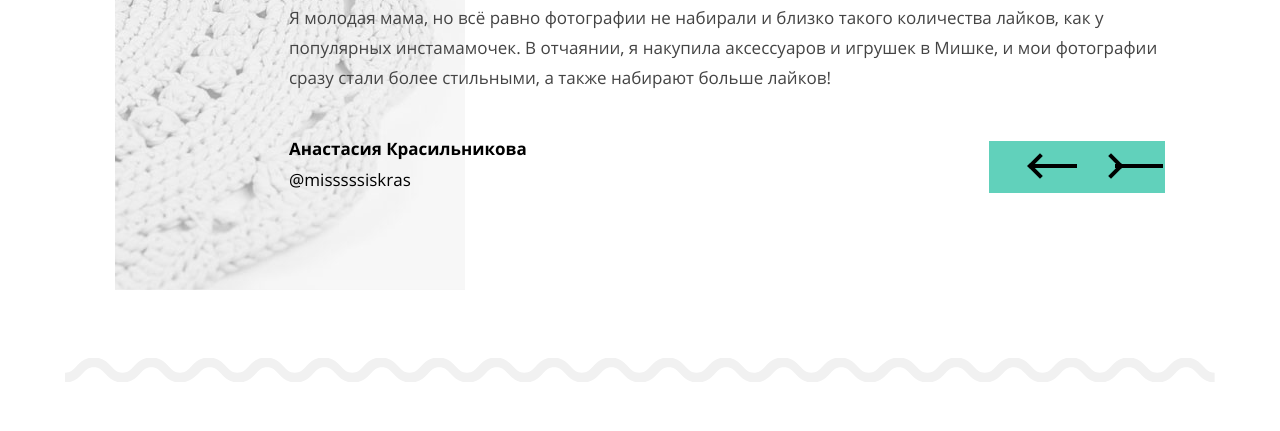
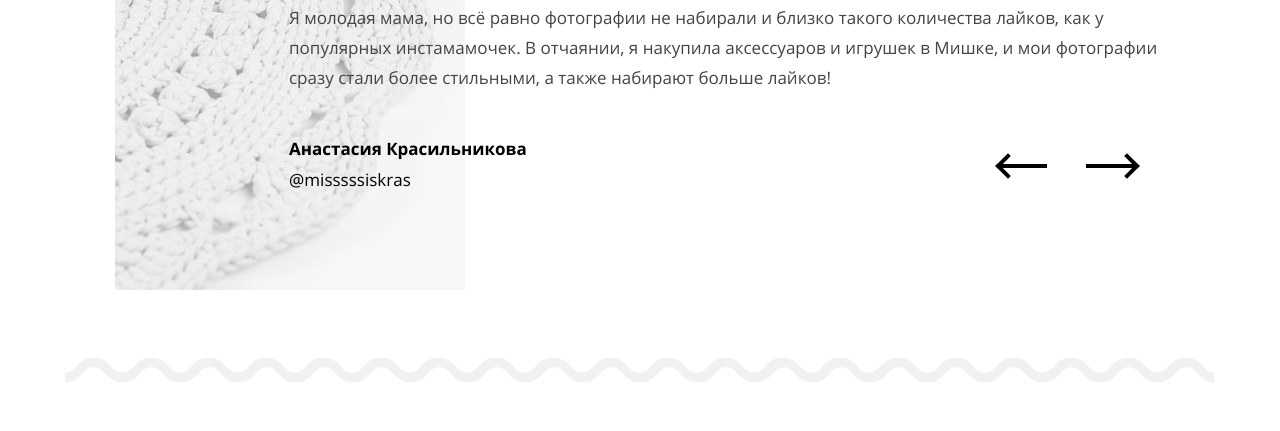
Before and after one commit to htmlacademy-adaptive/2135043-mishka-28, a website: page source/index.html in a window 1280 px wide. Shown: the part 2502-2933 px from the top of the page. Drawn offline with nearby package versions, Linux system fonts and the light colour scheme; files that its build step writes are made by us from their sources.

Commit message:
Корректировка стрелок в блоке Отзывы

```diff
--- a/source/sass/blocks/button.scss
+++ b/source/sass/blocks/button.scss
@@ -29,10 +29,14 @@
     }
 
     @media (min-width: $tablet-width) {
-      width: 88px;
-      padding: 13px 19px;
+      width: 70px;
+      padding: 13px 10px;
       border: none;
-      background-color: $tiffany;
+
+      &::after {
+        top: 23px;
+        left: 10px;
+      }
     }
   }
 
@@ -55,10 +59,14 @@
     }
 
     @media (min-width: $tablet-width) {
-      width: 88px;
-      padding: 13px 19px;
+      width: 70px;
+      padding: 13px 10px;
       border: none;
-      background-color: $tiffany;
+
+      &::after {
+        top: 23px;
+        left: 10px;
+      }
     }
   }
 
@@ -147,4 +155,16 @@
     right: 45px;
     transform: rotate(45deg);
   }
+
+  @media (min-width: $tablet-width) {
+    &--prev {
+      top: 16px;
+      left: 10px;
+    }
+
+    &--next {
+      top: 16px;
+      right: 10px;
+    }
+  }
 }
--- a/source/sass/blocks/main-navigation.scss
+++ b/source/sass/blocks/main-navigation.scss
@@ -240,7 +240,6 @@
     right: 0;
     left: 0;
     z-index: 3;
-    min-height: 50vh;
     transform: scaleY(0);
     transform-origin: top;
     transition: transform 1s;
@@ -280,7 +279,6 @@
     right: 0;
     left: 0;
     z-index: 3;
-    min-height: 50vh;
     transform: scaleY(1);
     transform-origin: top;
     transition: transform 1s;
--- a/source/sass/blocks/reviews-slider.scss
+++ b/source/sass/blocks/reviews-slider.scss
@@ -87,6 +87,7 @@
     position: absolute;
     width: 176px;
     height: 52px;
+    gap: 17px;
     right: 0;
     bottom: 49px;
   }
```
